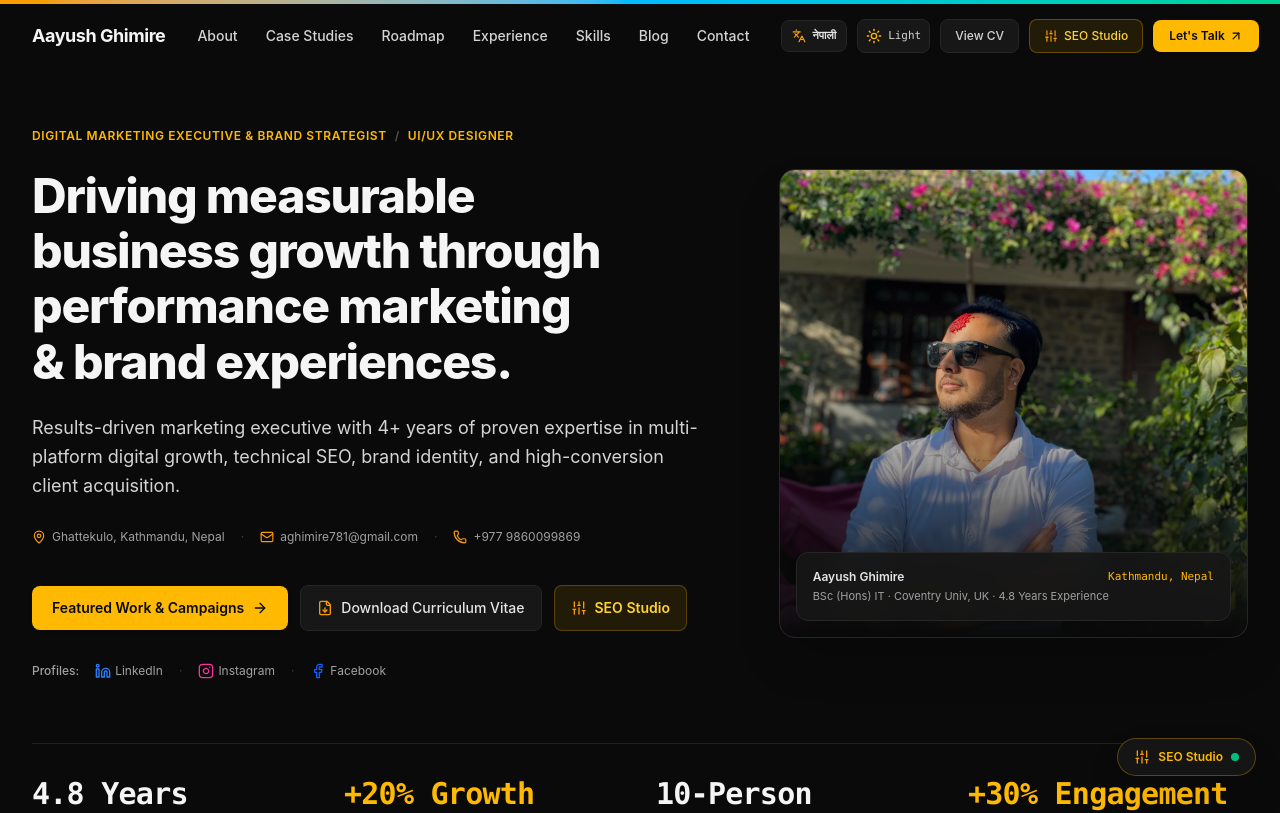
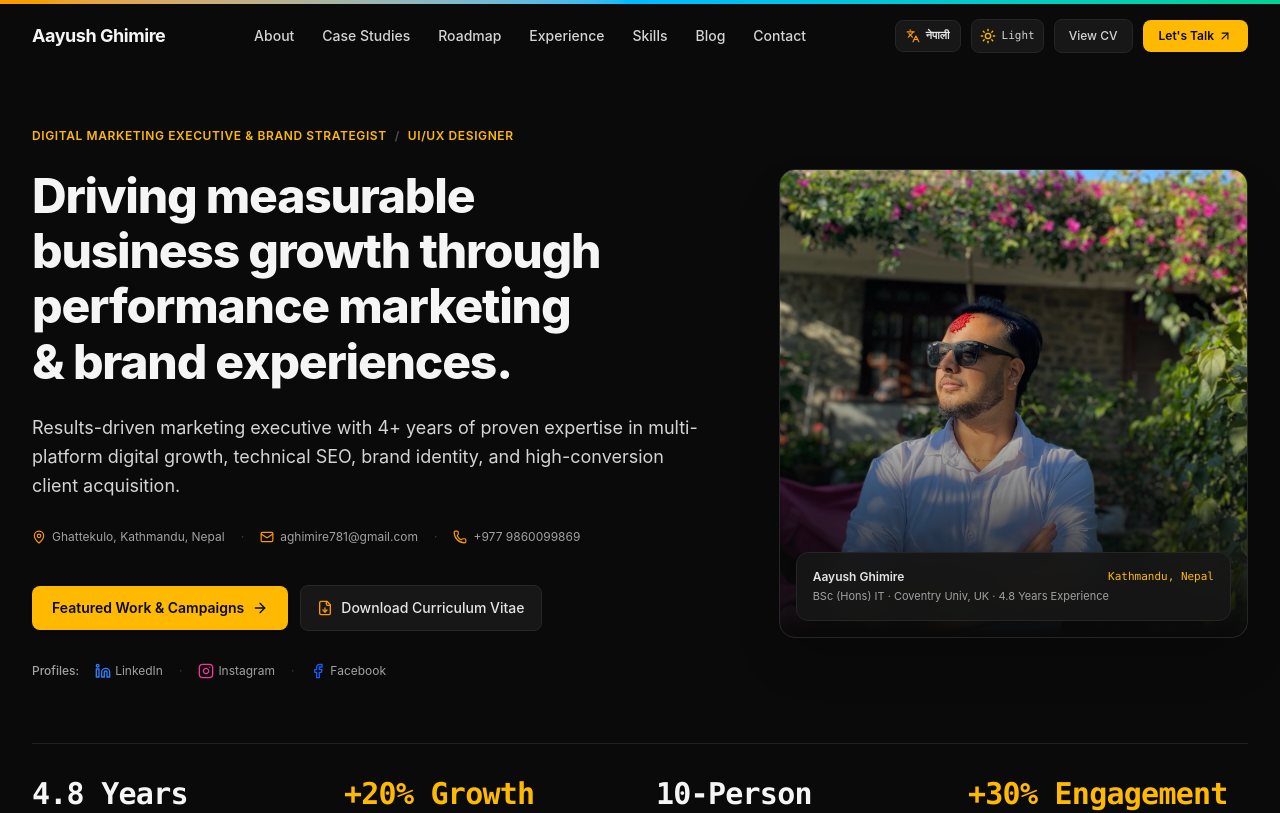
Before and after one commit to aayushGhimire321/personal_website, a React (Vite) app: page / in a window 1280 px wide. Shown: the top 813 px of the page. Built offline with nearby package versions, Linux system fonts and the light colour scheme.

Commit message:
changes in the Images

```diff
--- a/src/App.tsx
+++ b/src/App.tsx
@@ -9,15 +9,12 @@ import { EducationCertificates } from './components/EducationCertificates';
 import { BlogSection } from './components/BlogSection';
 import { ContactSection } from './components/ContactSection';
 import { Footer } from './components/Footer';
-import { SeoStudioDrawer } from './components/SeoStudioDrawer';
 import { ResumeModal } from './components/ResumeModal';
 import { ScrollProgressBar } from './components/ScrollProgressBar';
-import { Sliders } from 'lucide-react';
 import { ThemeProvider, useTheme } from './context/ThemeContext';
 import { LanguageProvider } from './context/LanguageContext';
 
 function PortfolioApp() {
-  const [isSeoStudioOpen, setIsSeoStudioOpen] = useState(false);
   const [isResumeOpen, setIsResumeOpen] = useState(false);
   const { isDark } = useTheme();
 
@@ -31,18 +28,12 @@ function PortfolioApp() {
       <ScrollProgressBar />
 
       {/* Top Bar Navigation with Theme Switch */}
-      <Navbar
-        onOpenSeoStudio={() => setIsSeoStudioOpen(true)}
-        onOpenResume={() => setIsResumeOpen(true)}
-      />
+      <Navbar onOpenResume={() => setIsResumeOpen(true)} />
 
       {/* Main Semantic Content for Search Engines */}
       <main className="flex-1">
         {/* Hero Section */}
-        <Hero
-          onOpenSeoStudio={() => setIsSeoStudioOpen(true)}
-          onOpenResume={() => setIsResumeOpen(true)}
-        />
+        <Hero onOpenResume={() => setIsResumeOpen(true)} />
 
         {/* Featured Case Studies */}
         <CaseStudies />
@@ -67,16 +58,7 @@ function PortfolioApp() {
       </main>
 
       {/* Footer */}
-      <Footer
-        onOpenSeoStudio={() => setIsSeoStudioOpen(true)}
-        onOpenResume={() => setIsResumeOpen(true)}
-      />
-
-      {/* Interactive SEO Command Center Drawer */}
-      <SeoStudioDrawer
-        isOpen={isSeoStudioOpen}
-        onClose={() => setIsSeoStudioOpen(false)}
-      />
+      <Footer onOpenResume={() => setIsResumeOpen(true)} />
 
       {/* Full Curriculum Vitae / Printable Resume Modal */}
       <ResumeModal
@@ -84,24 +66,6 @@ function PortfolioApp() {
         onClose={() => setIsResumeOpen(false)}
       />
 
-      {/* Floating SEO Action Trigger */}
-      <aside aria-label="Quick Actions" className="fixed bottom-6 right-6 z-30 print:hidden">
-        <button
-          onClick={() => setIsSeoStudioOpen(true)}
-          className={`group flex items-center gap-2 px-4 py-2.5 rounded-full shadow-2xl backdrop-blur-md transition-all duration-200 hover:scale-105 cursor-pointer ${
-            isDark
-              ? 'bg-neutral-900/90 hover:bg-neutral-800 text-amber-400 hover:text-amber-300 border border-amber-400/30 hover:border-amber-400/60'
-              : 'bg-white/95 hover:bg-slate-50 text-amber-600 hover:text-amber-700 border border-amber-300 shadow-md'
-          }`}
-          title="Open SEO Command Center & Core Web Vitals Audit"
-        >
-          <Sliders className="w-4 h-4 text-amber-500 group-hover:rotate-45 transition-transform" />
-          <span className="text-xs font-semibold whitespace-nowrap">
-            SEO Studio
-          </span>
-          <span className="w-2 h-2 rounded-full bg-emerald-500" title="SEO Healthy" />
-        </button>
-      </aside>
     </div>
   );
 }
--- a/src/components/Footer.tsx
+++ b/src/components/Footer.tsx
@@ -1,14 +1,13 @@
 import React from 'react';
-import { ArrowUp, Sliders, Linkedin, Instagram, Facebook } from 'lucide-react';
+import { ArrowUp, Linkedin, Instagram, Facebook } from 'lucide-react';
 import { PERSONAL_INFO } from '../data/portfolioData';
 import { useTheme } from '../context/ThemeContext';
 
 interface FooterProps {
-  onOpenSeoStudio: () => void;
   onOpenResume: () => void;
 }
 
-export const Footer: React.FC<FooterProps> = ({ onOpenSeoStudio, onOpenResume }) => {
+export const Footer: React.FC<FooterProps> = ({ onOpenResume }) => {
   const { isDark } = useTheme();
 
   const scrollToTop = () => {
@@ -32,16 +31,6 @@ export const Footer: React.FC<FooterProps> = ({ onOpenSeoStudio, onOpenResume })
               Digital Marketing Executive & Brand Strategist based in Kathmandu, Nepal. Focused on data-driven growth, technical SEO, and conversion-engineered digital experiences.
             </p>
             <div className="flex items-center gap-2 pt-2 text-xs">
-              <button
-                onClick={onOpenSeoStudio}
-                className={`font-semibold flex items-center gap-1 transition-colors cursor-pointer ${
-                  isDark ? 'text-amber-400 hover:text-amber-300' : 'text-amber-700 hover:text-amber-800'
-                }`}
-              >
-                <Sliders className="w-3.5 h-3.5" />
-                Open SEO Performance Studio
-              </button>
-              <span aria-hidden="true" className={isDark ? 'text-neutral-700' : 'text-slate-300'}>·</span>
               <button
                 onClick={onOpenResume}
                 className={`transition-colors cursor-pointer ${
--- a/src/components/Hero.tsx
+++ b/src/components/Hero.tsx
@@ -1,7 +1,6 @@
 import React from 'react';
 import {
   ArrowRight,
-  Sliders,
   FileDown,
   Mail,
   Phone,
@@ -19,11 +18,10 @@ import aayushPortrait from "../assets/images/aayush_potrait.jpg";
 
 
 interface HeroProps {
-  onOpenSeoStudio: () => void;
   onOpenResume: () => void;
 }
 
-export const Hero: React.FC<HeroProps> = ({ onOpenSeoStudio, onOpenResume }) => {
+export const Hero: React.FC<HeroProps> = ({ onOpenResume }) => {
   const { isDark } = useTheme();
   const { t, isNepali } = useLanguage();
 
@@ -111,18 +109,6 @@ export const Hero: React.FC<HeroProps> = ({ onOpenSeoStudio, onOpenResume }) =>
                 {t('hero.ctaResume')}
               </button>
 
-              <button
-                onClick={onOpenSeoStudio}
-                className={`px-4 py-3 text-sm font-semibold border rounded-lg transition-colors flex items-center gap-2 cursor-pointer ${
-                  isDark
-                    ? 'text-amber-300 bg-amber-400/10 hover:bg-amber-400/20 border-amber-400/25'
-                    : 'text-amber-900 bg-amber-50 hover:bg-amber-100 border-amber-300'
-                }`}
-                title="Launch Live SEO Management Suite"
-              >
-                <Sliders className="w-4 h-4 text-amber-500" />
-                {t('nav.seoStudio')}
-              </button>
             </div>
 
             {/* Social Verification Bar */}
--- a/src/components/Navbar.tsx
+++ b/src/components/Navbar.tsx
@@ -1,14 +1,13 @@
 import React, { useState, useEffect } from 'react';
-import { Sliders, Menu, X, ArrowUpRight, Sun, Moon, Languages } from 'lucide-react';
+import { Menu, X, ArrowUpRight, Sun, Moon, Languages } from 'lucide-react';
 import { useTheme } from '../context/ThemeContext';
 import { useLanguage } from '../context/LanguageContext';
 
 interface NavbarProps {
-  onOpenSeoStudio: () => void;
   onOpenResume: () => void;
 }
 
-export const Navbar: React.FC<NavbarProps> = ({ onOpenSeoStudio, onOpenResume }) => {
+export const Navbar: React.FC<NavbarProps> = ({ onOpenResume }) => {
   const [scrolled, setScrolled] = useState(false);
   const [mobileMenuOpen, setMobileMenuOpen] = useState(false);
   const { theme, toggleTheme, isDark } = useTheme();
@@ -73,7 +72,7 @@ export const Navbar: React.FC<NavbarProps> = ({ onOpenSeoStudio, onOpenResume })
             ))}
           </nav>
 
-          {/* Zone 3: Primary actions (Language Switch + Theme Switch + SEO Studio + Hire CTA) */}
+          {/* Zone 3: Primary actions (Language Switch + Theme Switch + Hire CTA) */}
           <div className="hidden md:flex items-center gap-2.5 shrink-0">
             {/* Language Toggle Switch (EN / नेपाली) */}
             <button
@@ -131,19 +130,6 @@ export const Navbar: React.FC<NavbarProps> = ({ onOpenSeoStudio, onOpenResume })
               {t('nav.viewCv')}
             </button>
 
-            <button
-              onClick={onOpenSeoStudio}
-              className={`px-3.5 py-2 text-xs font-medium border rounded-lg transition-colors flex items-center gap-1.5 whitespace-nowrap shrink-0 cursor-pointer ${
-                isDark
-                  ? 'text-amber-300 bg-amber-400/10 hover:bg-amber-400/20 border-amber-400/30'
-                  : 'text-amber-900 bg-amber-50 hover:bg-amber-100 border-amber-300 font-semibold'
-              }`}
-              title="Open SEO Command Center & Core Web Vitals Audit"
-            >
-              <Sliders className="w-3.5 h-3.5 text-amber-500" />
-              {t('nav.seoStudio')}
-            </button>
-
             <a
               href="#contact"
               className={`px-4 py-2 text-xs font-semibold rounded-lg transition-colors whitespace-nowrap shrink-0 flex items-center gap-1 shadow-xs ${
@@ -184,18 +170,6 @@ export const Navbar: React.FC<NavbarProps> = ({ onOpenSeoStudio, onOpenResume })
               }`}
             >
               {isDark ? <Sun className="w-4 h-4" /> : <Moon className="w-4 h-4" />}
-            </button>
-            <button
-              onClick={onOpenSeoStudio}
-              className={`p-2 border rounded-lg ${
-                isDark
-                  ? 'text-amber-400 bg-neutral-900 border-neutral-800'
-                  : 'text-amber-800 bg-amber-50 border-amber-300'
-              }`}
-              title="SEO Studio"
-              aria-label="Open SEO Studio"
-            >
-              <Sliders className="w-4 h-4" />
             </button>
             <button
               onClick={() => setMobileMenuOpen(!mobileMenuOpen)}
@@ -280,20 +254,6 @@ export const Navbar: React.FC<NavbarProps> = ({ onOpenSeoStudio, onOpenResume })
             >
               {t('nav.viewCv')}
             </button>
-            <button
-              onClick={() => {
-                setMobileMenuOpen(false);
-                onOpenSeoStudio();
-              }}
-              className={`w-full py-2.5 text-xs font-semibold border rounded-lg text-center flex items-center justify-center gap-1.5 ${
-                isDark
-                  ? 'text-amber-400 bg-amber-400/10 border-amber-400/20'
-                  : 'text-amber-900 bg-amber-50 border-amber-300'
-              }`}
-            >
-              <Sliders className="w-3.5 h-3.5" />
-              {t('nav.seoStudio')}
-            </button>
             <a
               href="#contact"
               onClick={() => setMobileMenuOpen(false)}
--- a/src/context/LanguageContext.tsx
+++ b/src/context/LanguageContext.tsx
@@ -19,7 +19,6 @@ export const TRANSLATIONS: Translations = {
   'nav.blog': { en: 'Blog', ne: 'लेख तथा विचार' },
   'nav.contact': { en: 'Contact', ne: 'सम्पर्क' },
   'nav.viewCv': { en: 'View CV', ne: 'बायोडाटा (CV)' },
-  'nav.seoStudio': { en: 'SEO Studio', ne: 'एसईओ स्टुडियो' },
   'nav.letsTalk': { en: "Let's Talk", ne: 'सल्लाह गरौं' },
 
   // Hero Section
```
Also changed, not shown: 1 other file (tests, documents, lock files or other folders).
